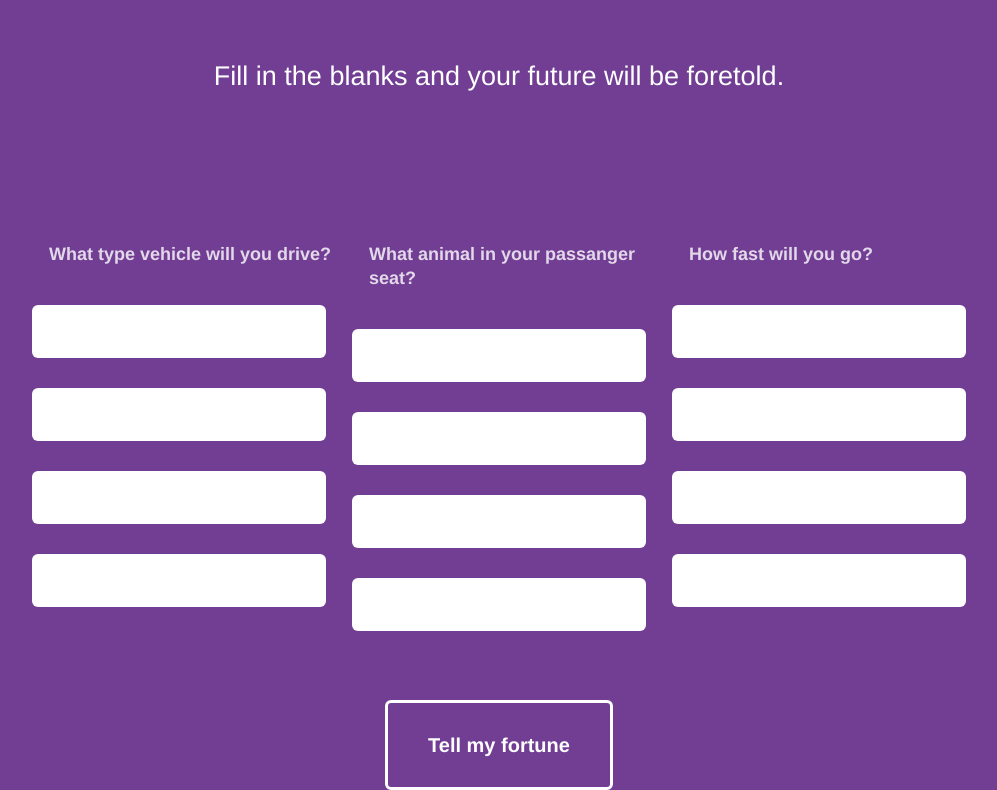
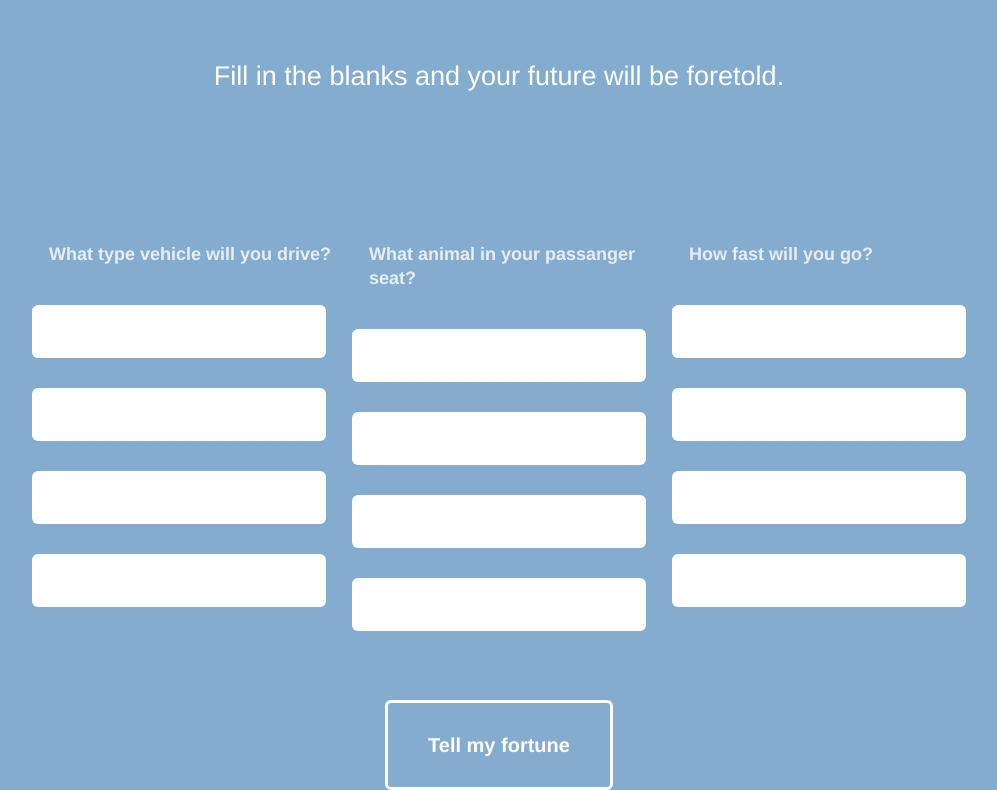
Before and after one commit to santosjerry1/MASH-Game, a plain HTML site: page index.html in a window 1280 px wide. Shown: the part 151-941 px from the top of the page, without its empty margins (141-1138 px from the left). Drawn offline with Linux system fonts and the light colour scheme.

Commit message:
Update style.css

```diff
--- a/style.css
+++ b/style.css
@@ -1,6 +1,6 @@
 /* Body styling */
 body {
-  background: #713e94;
+  background: #84ACCE;
   color: #fff;
   font-family: Helvetica, Arial;
   font-size: 27px;
```
